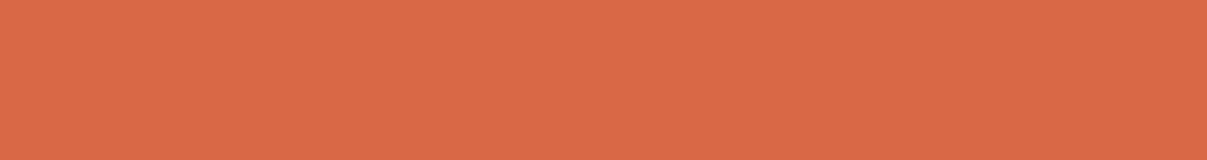
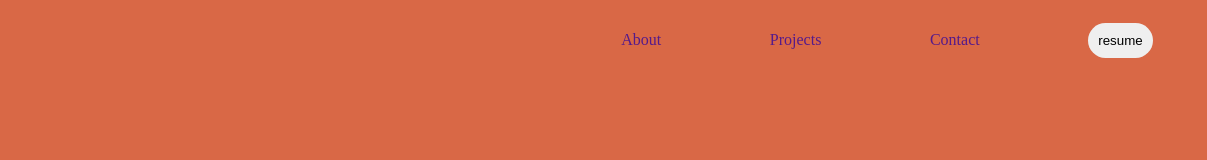
Before and after one commit to sor3nW/Portfolio_website, a plain HTML site: page index.html in a window 1280 px wide. Shown: the full height of the page, 73-1280 px from the left. Drawn offline with Linux system fonts and the light colour scheme.

```diff
--- a/index.html
+++ b/index.html
@@ -16,7 +16,10 @@
         </div>
 
         <div class="two">
-
+            <a href="" class="navbar-link">About </a>
+            <a href="" class="navbar-link">Projects </a>
+            <a href="" class="navbar-link">Contact </a>
+            <a href="static/files/FebruaryResume.pdf" > <button class="navbar-button">resume</button></button></a>
         </div>
     </div>
 </body>
--- a/main.css
+++ b/main.css
@@ -14,10 +14,22 @@ body {
     display: flex;
     align-items: center;
     padding-left: 25px;
+    justify-content: left;
     grid-column: 1;
 }
 .two {
     display: flex;
-    justify-content: left;
+    justify-content: space-around;
+    align-items: center;
     grid-column: 2;
+
 }
+.navbar-link {
+    text-decoration: none;
+}
+.navbar-button {
+    text-decoration: none;
+    border-radius: 25px;
+    border: 5px;
+    padding: 10px;
+}
```
Also changed, not shown: 2 other files.
